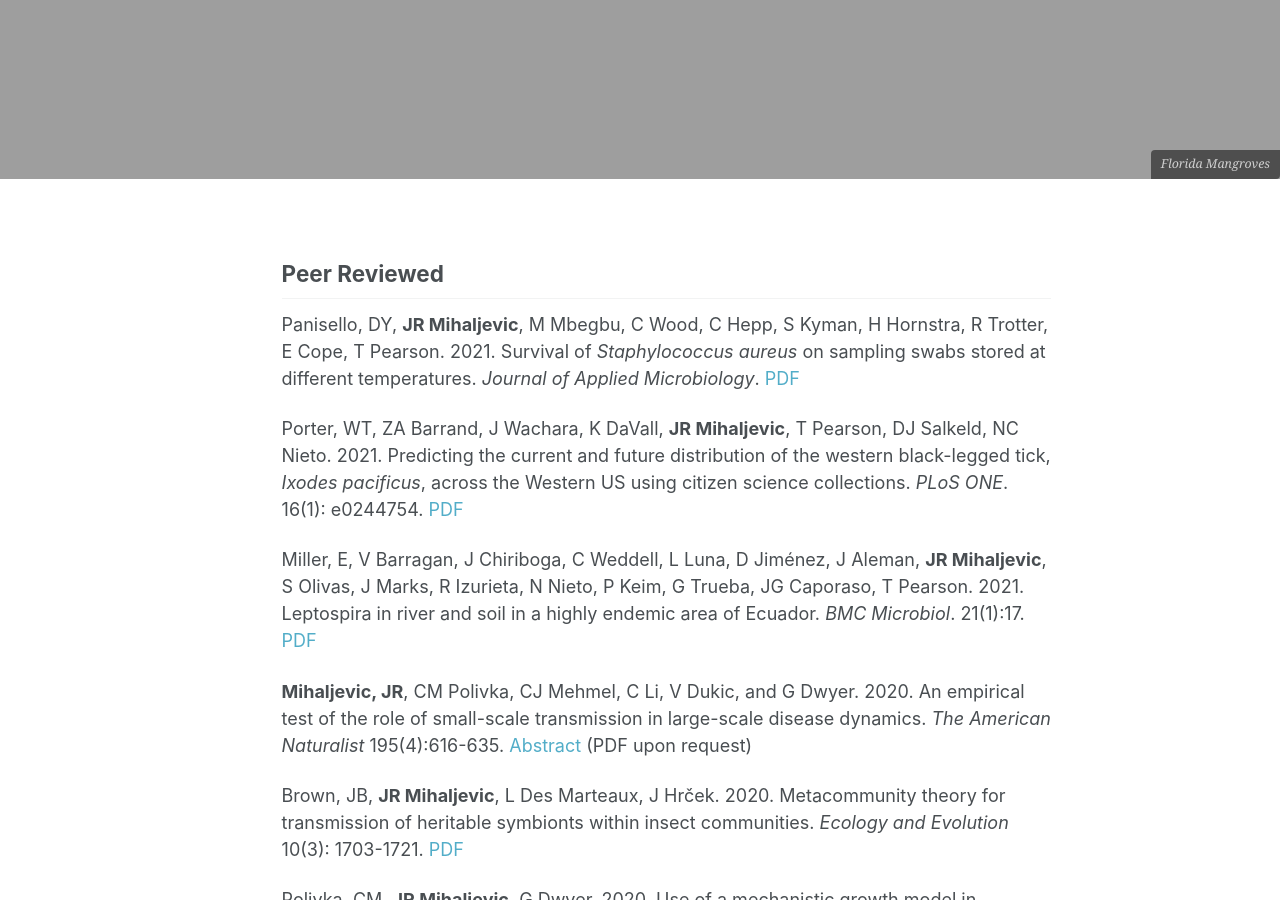
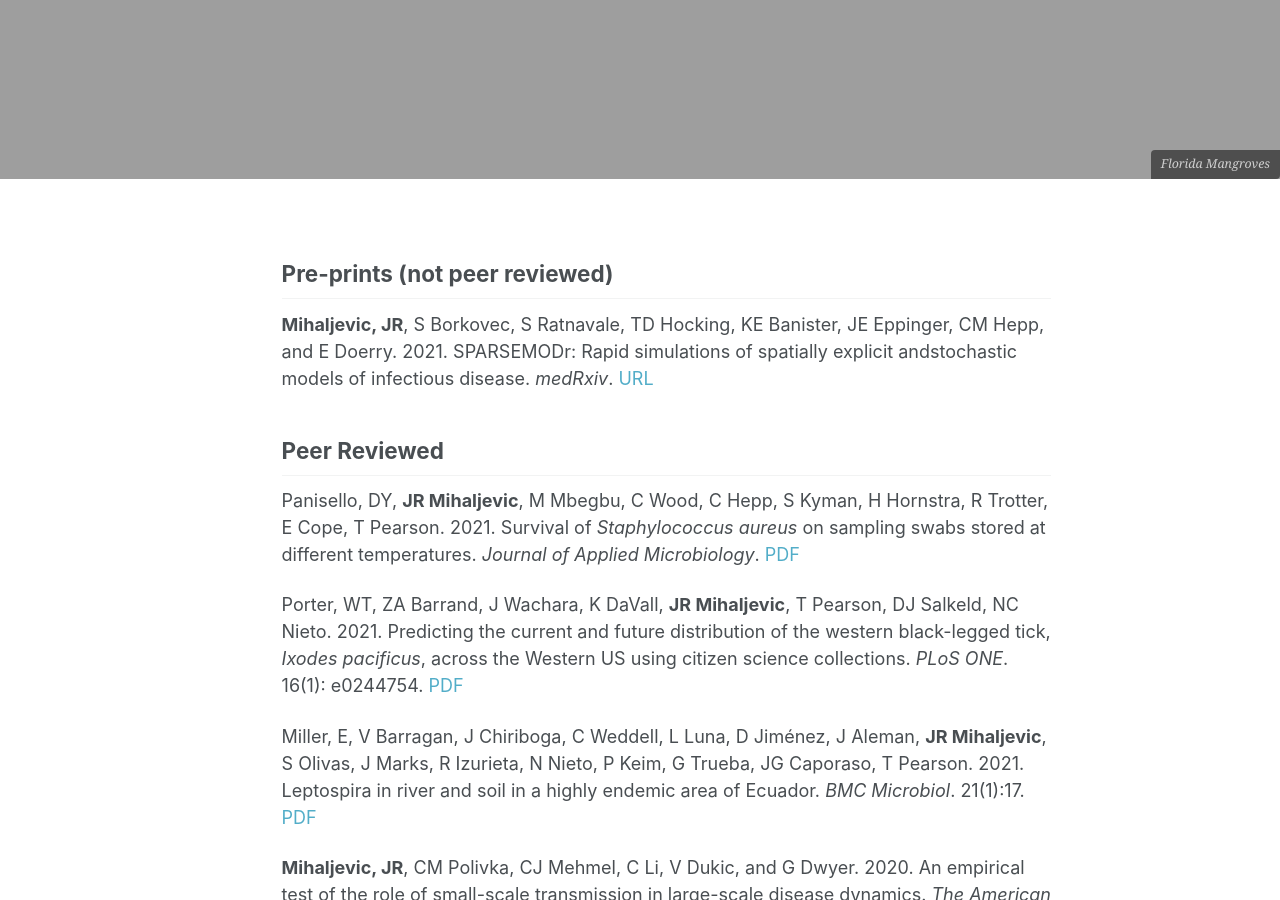
Before and after one commit to jrmihalj/jrmihalj.github.io, a Jekyll site: the page built from _pages/pubs.md, in a window 1280 px wide and 900 px high, scrolled down 863 px. Built offline with Jekyll 4.4.1, drawn with Linux system fonts in a browser that asks for light colours; formulas are drawn with MathJax 3; our own code applies the rules of GitHub Pages for plain Markdown files.

Commit message:
add SPARSEMODr pre-print, medrxiv

```diff
--- a/_pages/pubs.md
+++ b/_pages/pubs.md
@@ -7,6 +7,8 @@ header:
 permalink: /publications/
 ---
 
+## Pre-prints (not peer reviewed)
+**Mihaljevic, JR**,  S Borkovec,  S Ratnavale,  TD Hocking,  KE Banister,  JE Eppinger,  CM Hepp,  and  E  Doerry. 2021.   SPARSEMODr:   Rapid  simulations  of  spatially  explicit  andstochastic  models  of  infectious  disease. *medRxiv*. [URL](https://www.medrxiv.org/content/early/2021/05/18/2021.05.13.21256216){:target="_blank"}
 
 ## Peer Reviewed
 
```
